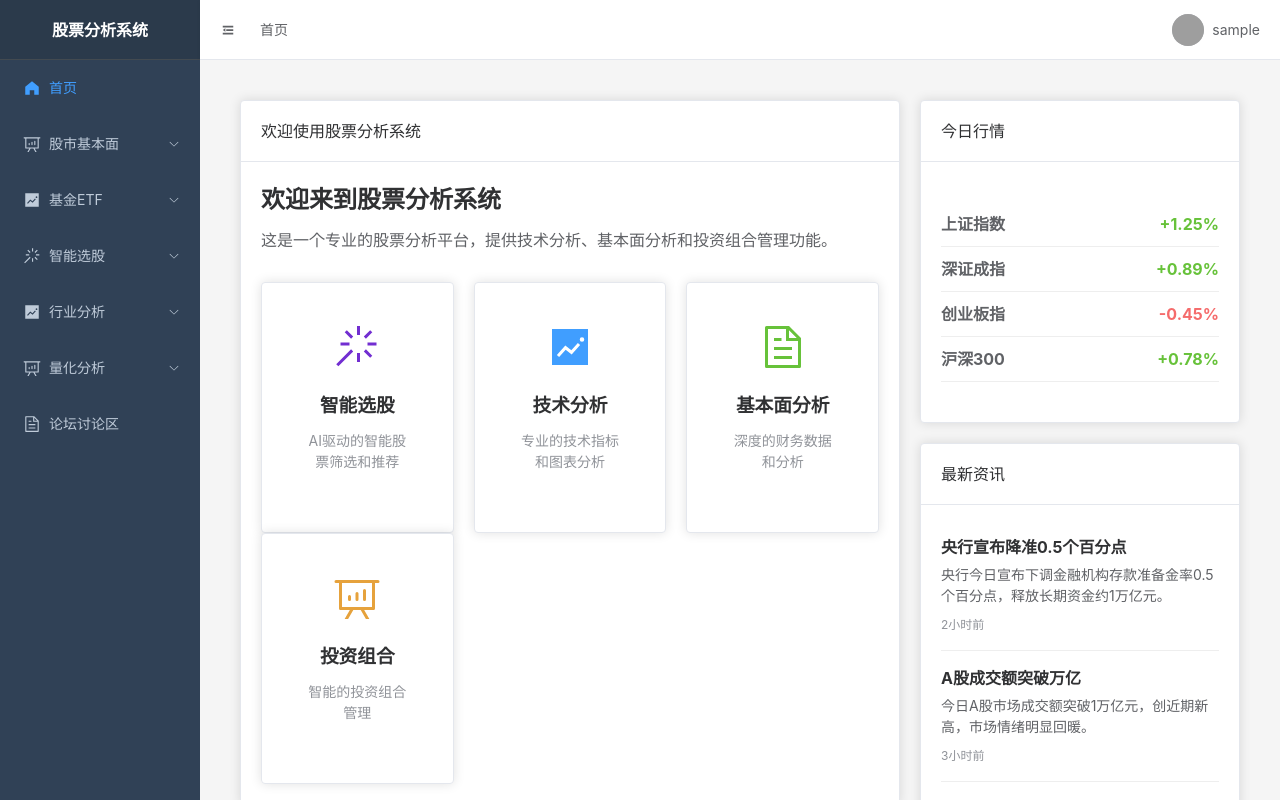
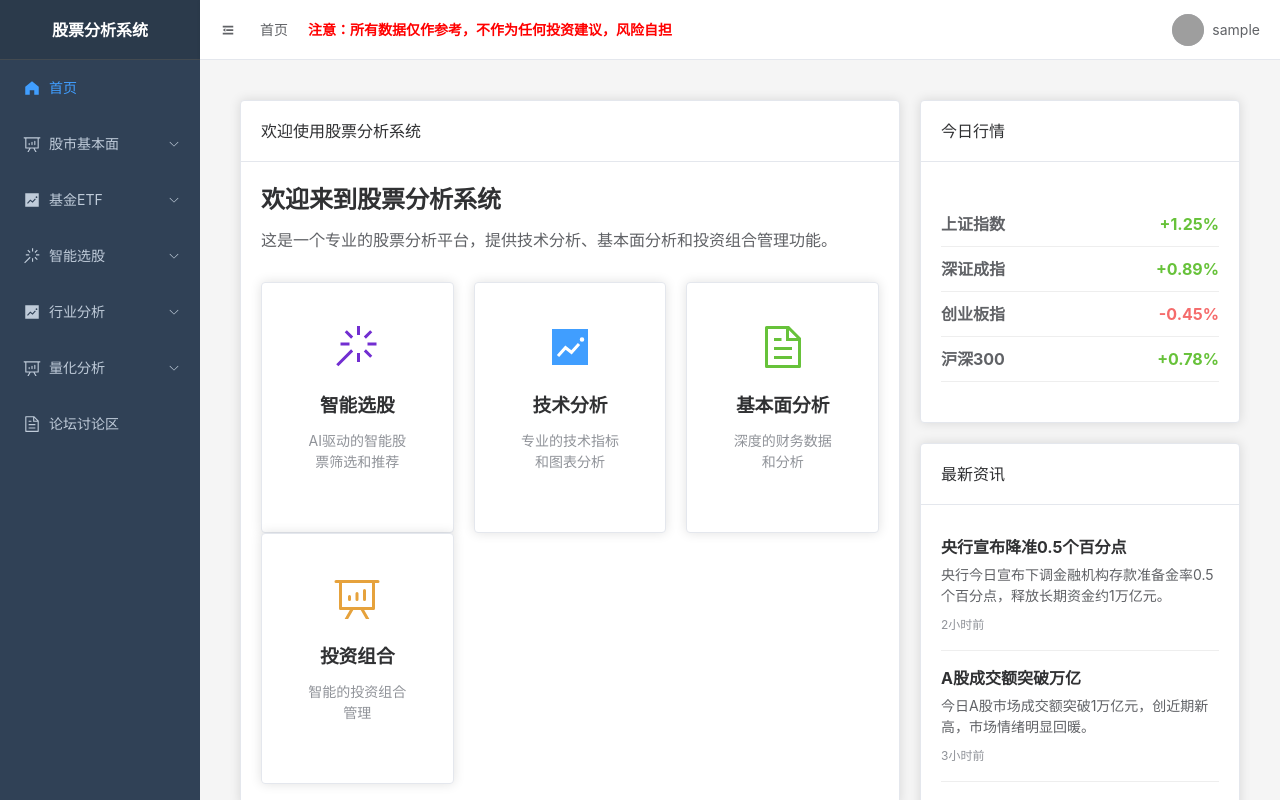
Before and after one commit to CrazydYang/stock_analyse, a Vue app in the folder vue-frontend/: page / in a window 1280 px wide. Built offline with nearby package versions, Linux system fonts and the light colour scheme; sample sign-in values are in the browser's storage; grey boxes are pictures that could not be loaded; the HTML template or start-up script is replaced by a standard one.

Commit message:
增加风险提醒

```diff
--- a/vue-frontend/src/layouts/DefaultLayout.vue
+++ b/vue-frontend/src/layouts/DefaultLayout.vue
@@ -69,6 +69,10 @@
               {{ item.title }}
             </el-breadcrumb-item>
           </el-breadcrumb>
+          <!-- 风险提示信息 -->
+          <div class="risk-warning">
+            <strong>注意：所有数据仅作参考，不作为任何投资建议，风险自担</strong>
+          </div>
         </div>
         <div class="header-right">
           <!-- 未登录状态 -->
@@ -404,6 +408,13 @@ const toggleSidebar = () => {
   gap: 10px;
 }
 
+.risk-warning {
+  margin-left: 20px;
+  font-weight: bold;
+  color: #ff0000;
+  font-size: 14px;
+}
+
 .main-content {
   background-color: #f5f5f5;
   padding: 20px;
```
Also changed, not shown: 79 other files (tests, documents, lock files or other folders).
